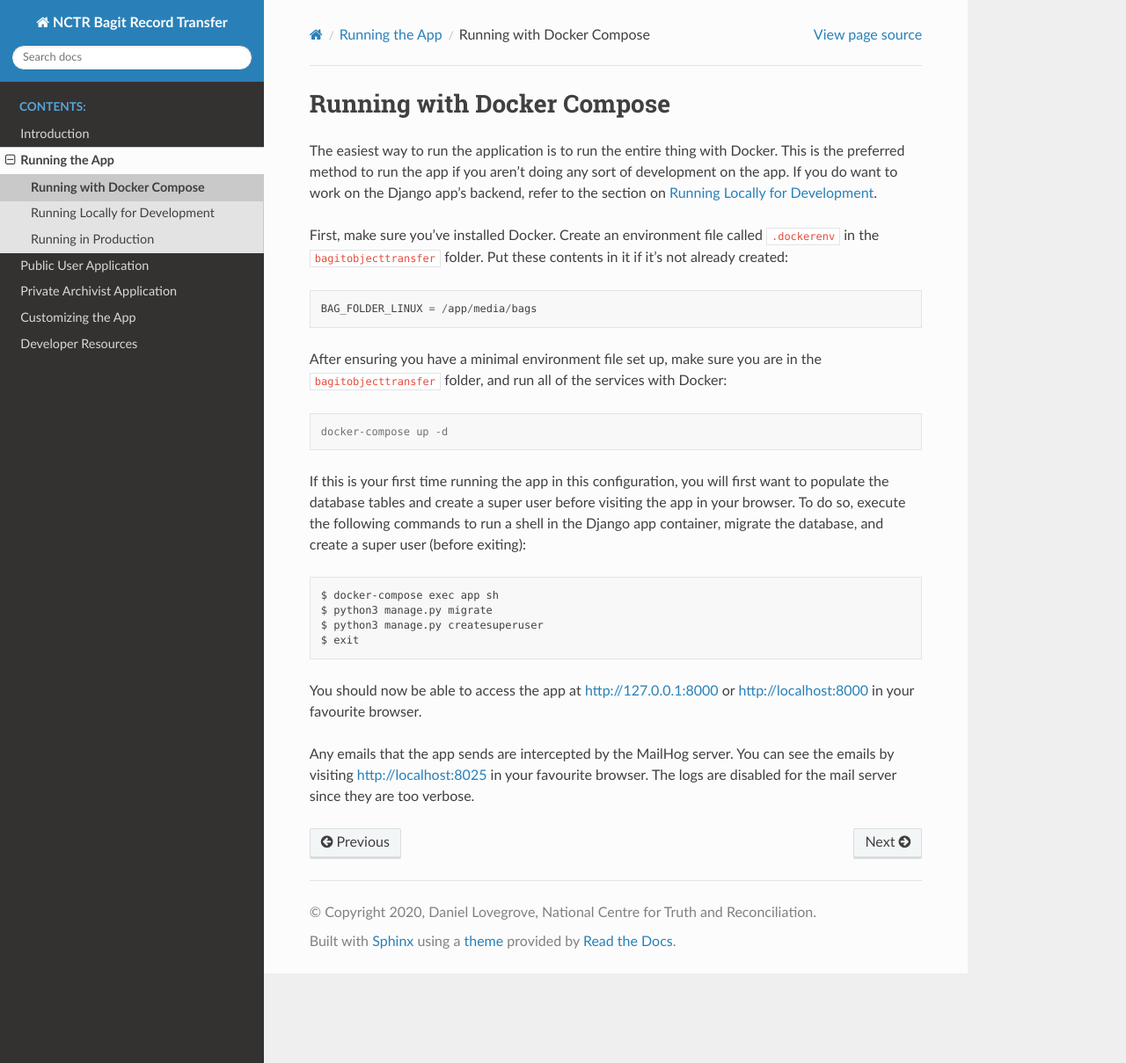
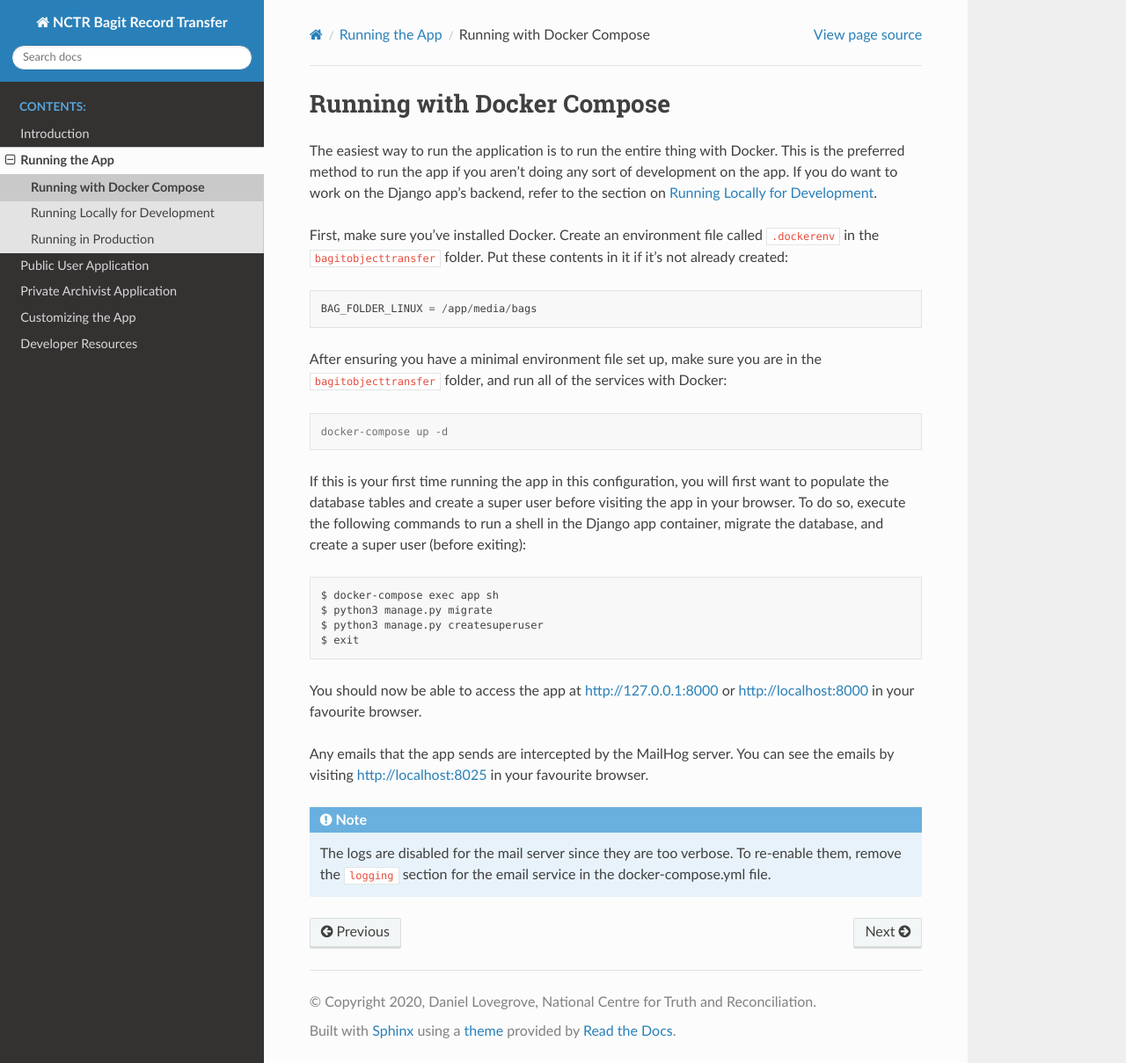
Before and after one commit to NationalCentreTruthReconciliation/Secure-Record-Transfer, a Sphinx documentation site: the page built from docs/running/docker.rst, in a window 1280 px wide and 1209 px high. Shown: the whole window at 88% size. Built offline with Sphinx 7.4.7 and the Read the Docs theme 2.0.0, drawn with Linux system fonts in a browser that asks for light colours.

```diff
--- a/docs/running/docker.rst
+++ b/docs/running/docker.rst
@@ -38,5 +38,9 @@ You should now be able to access the app at http://127.0.0.1:8000 or http://loca
 favourite browser.
 
 Any emails that the app sends are intercepted by the MailHog server. You can see the emails by
-visiting http://localhost:8025 in your favourite browser. The logs are disabled for the mail server
-since they are too verbose.
+visiting http://localhost:8025 in your favourite browser.
+
+.. note::
+
+    The logs are disabled for the mail server since they are too verbose. To re-enable them, remove
+    the :code:`logging` section for the email service in the docker-compose.yml file.
--- a/docs/running/index.rst
+++ b/docs/running/index.rst
@@ -13,7 +13,7 @@ you want to do any sort of development on it.
 The final method outlines how we configured the application to run in a production environment.
 
 Both the Docker and local running configurations use a simple
-`MailHog <https://github.com/mailhog/MailHog>` server to intercept messages coming from the
+`MailHog <https://github.com/mailhog/MailHog>`_ server to intercept messages coming from the
 application. Visiting http://localhost:8025 when the app is running allows you to visit the
 MailHog dashboard, which lets you view all of the emails sent by the app. This is miles better than
 sending emails to the console!
--- a/docs/running/local.rst
+++ b/docs/running/local.rst
@@ -74,4 +74,4 @@ visiting http://localhost:8025 in your favourite browser.
 .. note::
 
     The logs are disabled for the mail server since they are too verbose. To re-enable them, remove
-    the :code:`logging` section for the email service.
+    the :code:`logging` section for the email service in the docker-compose.dev.yml file.
```
